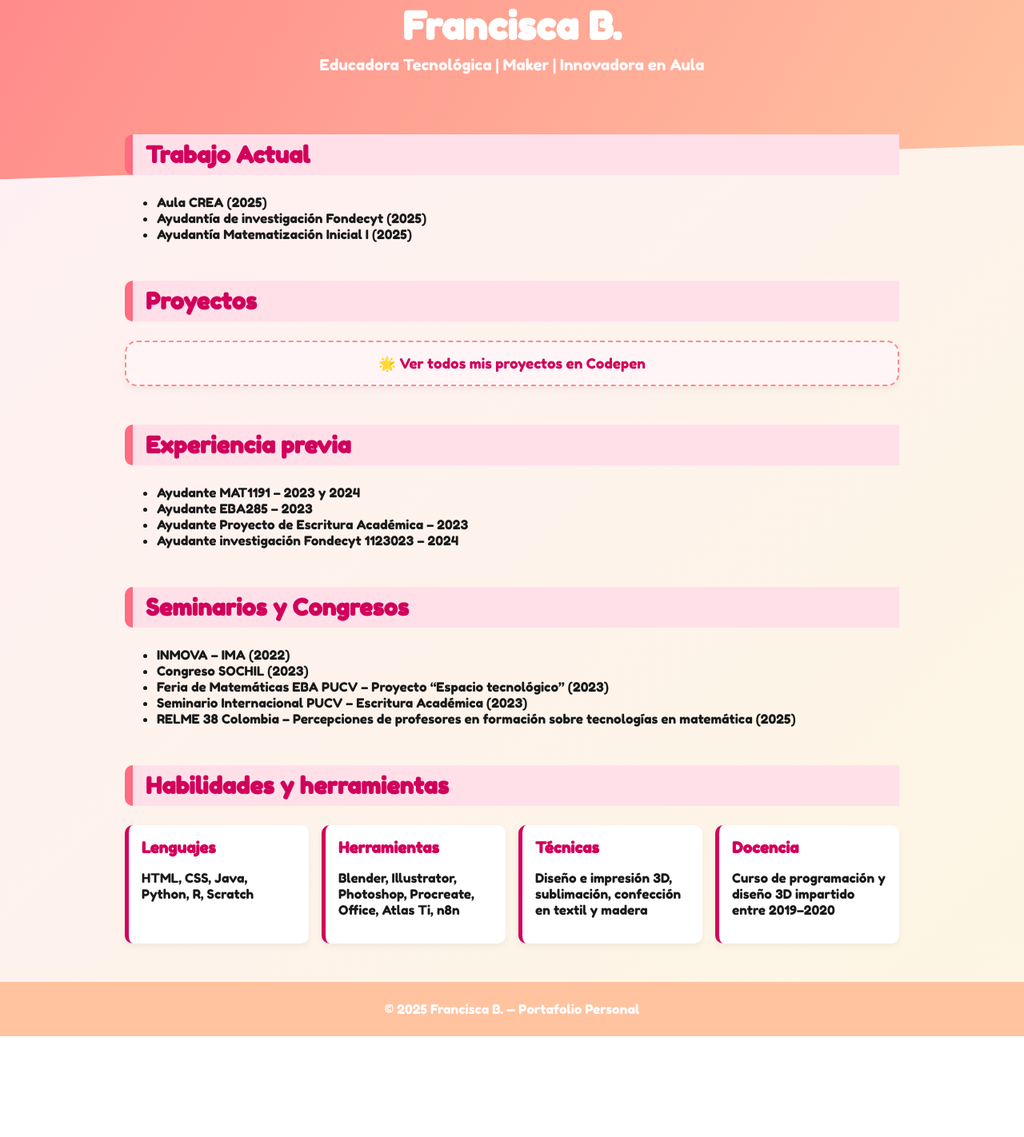
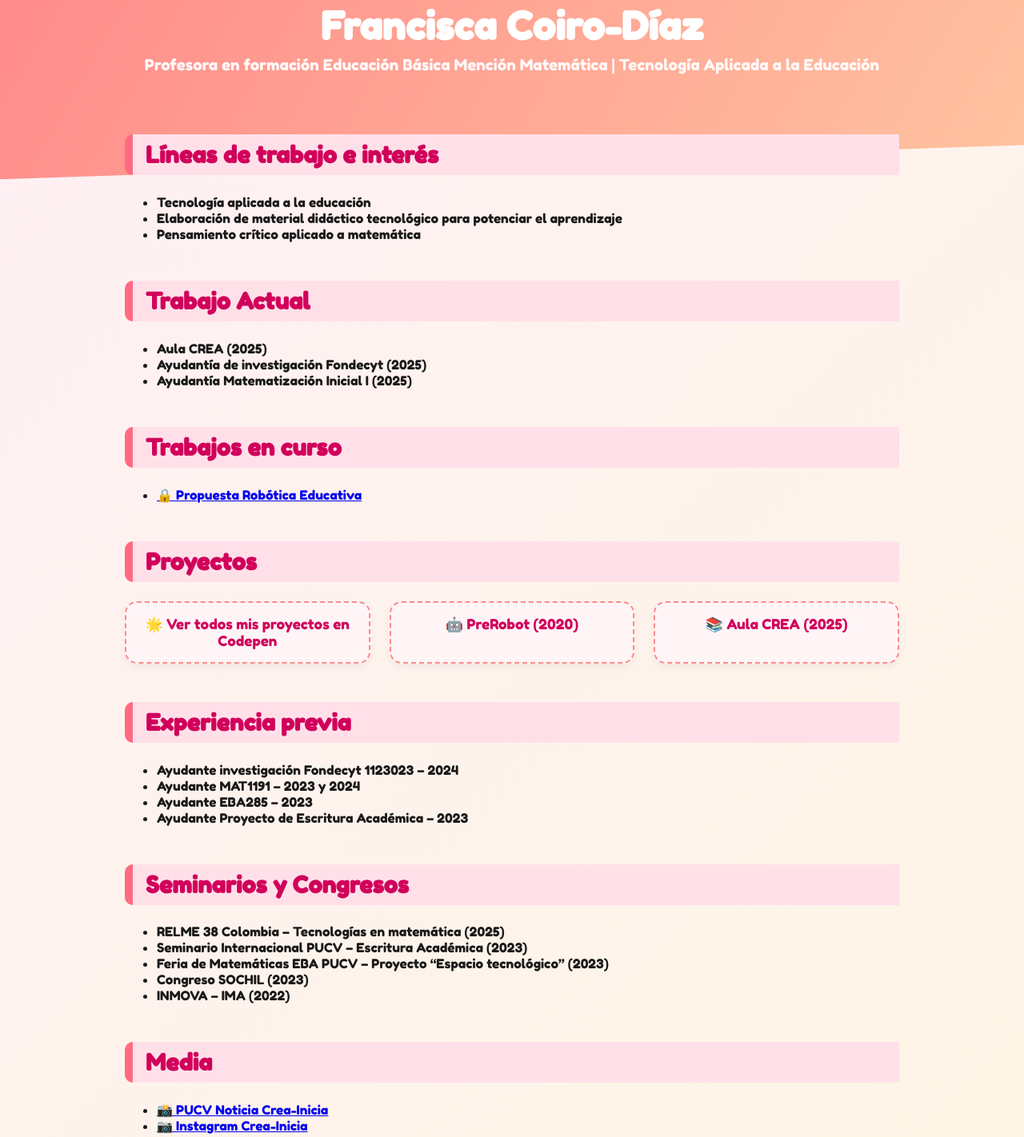
Before and after one commit to FranCoiro/portafolio, a plain HTML site: page index.html in a window 1280 px wide. Shown: the part 61-1483 px from the top of the page at 80% size. Before the commit the page ends 1357 px from the top, so only its background shows below. Drawn offline with Linux system fonts and the light colour scheme.

Commit message:
Update index.html

```diff
--- a/index.html
+++ b/index.html
@@ -3,7 +3,7 @@
 <head>
   <meta charset="UTF-8">
   <meta name="viewport" content="width=device-width, initial-scale=1.0">
-  <title>Portafolio - Fran</title>
+  <title>Portafolio - Francisca Coiro-Díaz</title>
   <link href="https://fonts.googleapis.com/css2?family=Fredoka+One&display=swap" rel="stylesheet">
   <style>
     * { box-sizing: border-box; }
@@ -38,10 +38,6 @@
       margin-top: 0.5rem;
       color: #fff8f8;
       animation: fadeInDown 1.7s ease forwards;
-    }
-    @keyframes fadeInDown {
-      from { opacity: 0; transform: translateY(-30px); }
-      to { opacity: 1; transform: translateY(0); }
     }
     .container {
       max-width: 1000px;
@@ -94,6 +90,7 @@
       grid-template-columns: repeat(auto-fit, minmax(250px, 1fr));
       gap: 1.5rem;
       margin-top: 1rem;
+      perspective: 1000px;
     }
     .project-card {
       background: #fff5f7;
@@ -101,11 +98,12 @@
       border-radius: 15px;
       padding: 1rem;
       text-align: center;
-      transition: transform 0.3s;
+      transition: transform 0.6s;
       box-shadow: 0 4px 10px rgba(0,0,0,0.05);
+      transform-style: preserve-3d;
     }
     .project-card:hover {
-      transform: scale(1.03);
+      transform: rotateY(180deg);
     }
     .project-card a {
       text-decoration: none;
@@ -138,10 +136,18 @@
 </head>
 <body>
 <header>
-  <h1>Francisca B.</h1>
-  <p>Educadora Tecnológica | Maker | Innovadora en Aula</p>
+  <h1>Francisca Coiro-Díaz</h1>
+  <p>Profesora en formación Educación Básica Mención Matemática | Tecnología Aplicada a la Educación</p>
 </header>
 <div class="container">
+  <section class="section">
+    <h2>Líneas de trabajo e interés</h2>
+    <ul>
+      <li>Tecnología aplicada a la educación</li>
+      <li>Elaboración de material didáctico tecnológico para potenciar el aprendizaje</li>
+      <li>Pensamiento crítico aplicado a matemática</li>
+    </ul>
+  </section>
   <section class="section">
     <h2>Trabajo Actual</h2>
     <ul>
@@ -151,30 +157,49 @@
     </ul>
   </section>
   <section class="section">
+    <h2>Trabajos en curso</h2>
+    <ul>
+      <li><a href="#" onclick="prompt('Clave requerida:', '')">🔒 Propuesta Robótica Educativa</a></li>
+    </ul>
+  </section>
+  <section class="section">
     <h2>Proyectos</h2>
     <div class="projects-grid">
       <div class="project-card">
         <a href="https://codepen.io/FranCoiro" target="_blank">🌟 Ver todos mis proyectos en Codepen</a>
+      </div>
+      <div class="project-card">
+        <a href="https://www.researchgate.net/publication/341109847_Pre-robot_an_open-source_educational_robotics_platform_for_preschoolers" target="_blank">🤖 PreRobot (2020)</a>
+      </div>
+      <div class="project-card">
+        <a href="#">📚 Aula CREA (2025)</a>
       </div>
     </div>
   </section>
   <section class="section">
     <h2>Experiencia previa</h2>
     <ul>
+      <li>Ayudante investigación Fondecyt 1123023 – 2024</li>
       <li>Ayudante MAT1191 – 2023 y 2024</li>
       <li>Ayudante EBA285 – 2023</li>
       <li>Ayudante Proyecto de Escritura Académica – 2023</li>
-      <li>Ayudante investigación Fondecyt 1123023 – 2024</li>
     </ul>
   </section>
   <section class="section">
     <h2>Seminarios y Congresos</h2>
     <ul>
+      <li>RELME 38 Colombia – Tecnologías en matemática (2025)</li>
+      <li>Seminario Internacional PUCV – Escritura Académica (2023)</li>
+      <li>Feria de Matemáticas EBA PUCV – Proyecto “Espacio tecnológico” (2023)</li>
+      <li>Congreso SOCHIL (2023)</li>
       <li>INMOVA – IMA (2022)</li>
-      <li>Congreso SOCHIL (2023)</li>
-      <li>Feria de Matemáticas EBA PUCV – Proyecto “Espacio tecnológico” (2023)</li>
-      <li>Seminario Internacional PUCV – Escritura Académica (2023)</li>
-      <li>RELME 38 Colombia – Percepciones de profesores en formación sobre tecnologías en matemática (2025)</li>
+    </ul>
+  </section>
+  <section class="section">
+    <h2>Media</h2>
+    <ul>
+      <li><a href="https://www.pucv.cl/pucv/noticias/vida-universitaria/estudiantes-dan-inicio-al-programa-crea-inicia-con-jornada-colaborativa" target="_blank">📸 PUCV Noticia Crea-Inicia</a></li>
+      <li><a href="https://www.instagram.com/p/DLh1ZLdA7li/" target="_blank">📷 Instagram Crea-Inicia</a></li>
     </ul>
   </section>
   <section class="section">
@@ -200,7 +225,8 @@
   </section>
 </div>
 <footer>
-  © 2025 Francisca B. — Portafolio Personal
+  Contacto: <a href="mailto:francisca.coiro.d@mail.pucv.cl" style="color:white; text-decoration:underline;">francisca.coiro.d@mail.pucv.cl</a><br>
+  © 2025 Francisca Coiro-Díaz — Portafolio Personal
 </footer>
 </body>
 </html>
```
